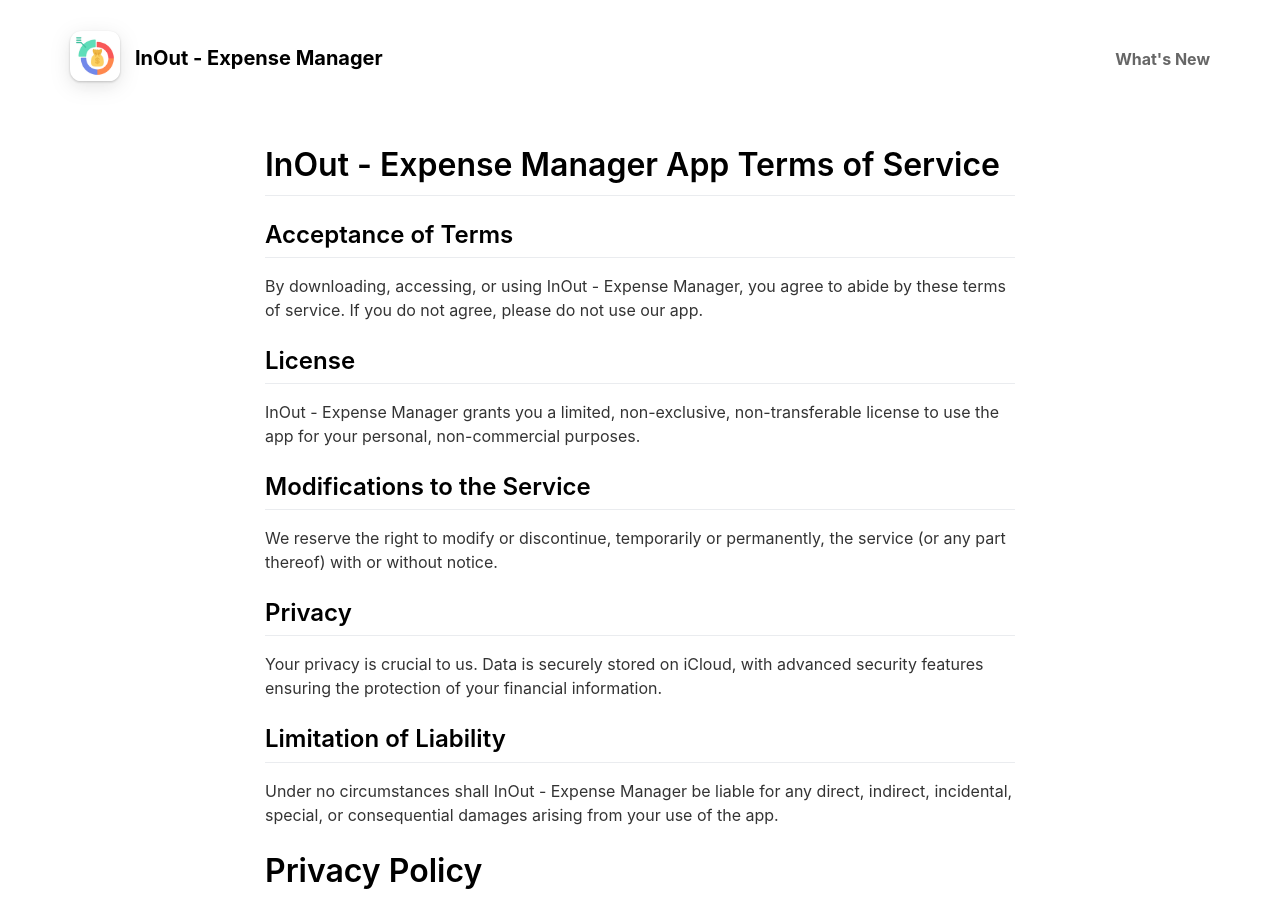
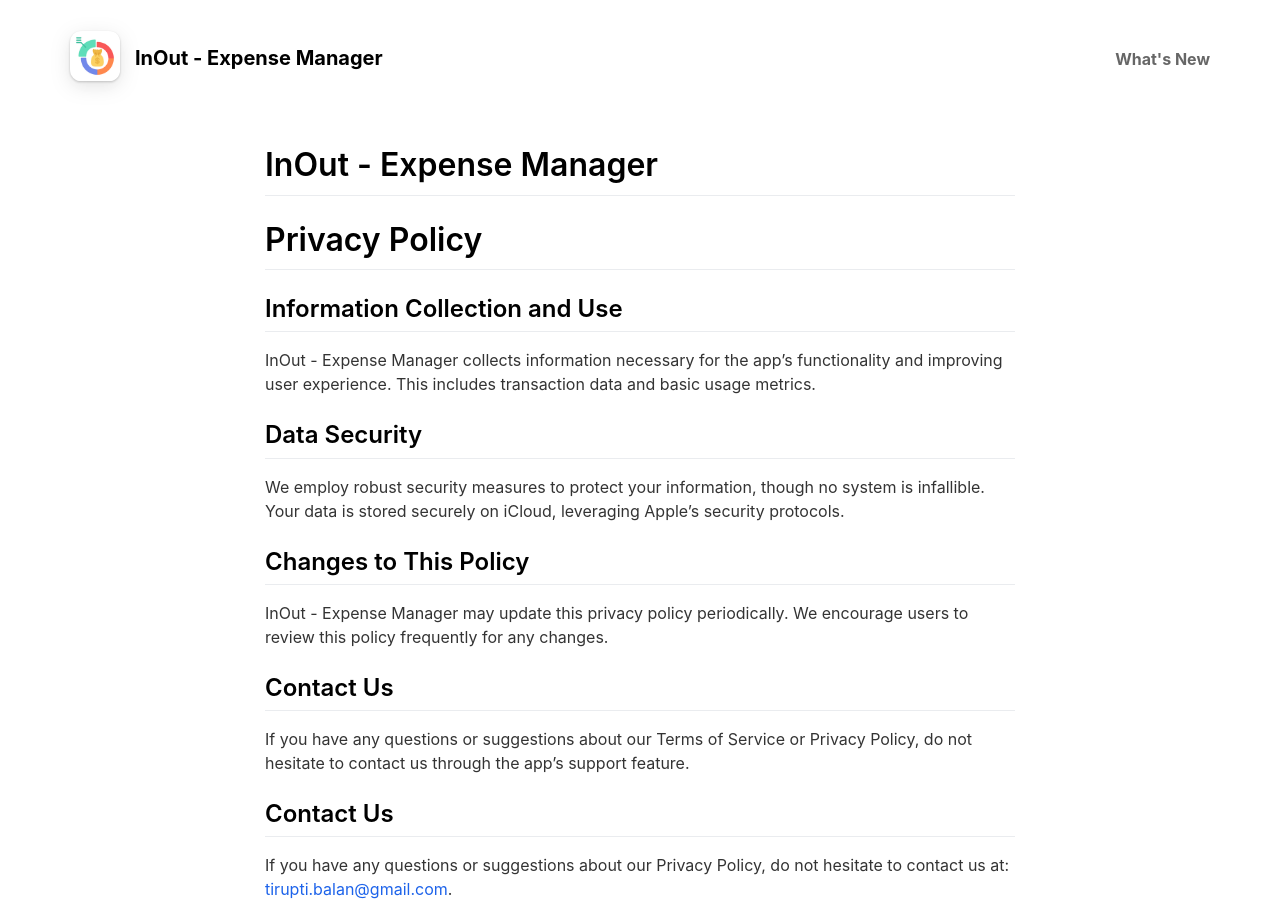
Before and after one commit to tirupati17/inoutexpensemanager, a Jekyll site: the page built from _pages/privacypolicy.md, in a window 1280 px wide and 900 px high. Built offline with Jekyll 4.4.1, drawn with Linux system fonts in a browser that asks for light colours; nearby versions of some CDN libraries.

Commit message:
terms update

```diff
--- a/_pages/privacypolicy.md
+++ b/_pages/privacypolicy.md
@@ -1,30 +1,10 @@
 ---
 layout: page
-title: Terms & Privacy
+title: Privacy Policy
 include_in_footer: true
 ---
 
-# InOut - Expense Manager App Terms of Service
-
-## Acceptance of Terms
-
-By downloading, accessing, or using InOut - Expense Manager, you agree to abide by these terms of service. If you do not agree, please do not use our app.
-
-## License
-
-InOut - Expense Manager grants you a limited, non-exclusive, non-transferable license to use the app for your personal, non-commercial purposes.
-
-## Modifications to the Service
-
-We reserve the right to modify or discontinue, temporarily or permanently, the service (or any part thereof) with or without notice.
-
-## Privacy
-
-Your privacy is crucial to us. Data is securely stored on iCloud, with advanced security features ensuring the protection of your financial information.
-
-## Limitation of Liability
-
-Under no circumstances shall InOut - Expense Manager be liable for any direct, indirect, incidental, special, or consequential damages arising from your use of the app.
+# InOut - Expense Manager
 
 # Privacy Policy
 
```
Also changed, not shown: _pages/terms.md (added, +32 -0 lines).
